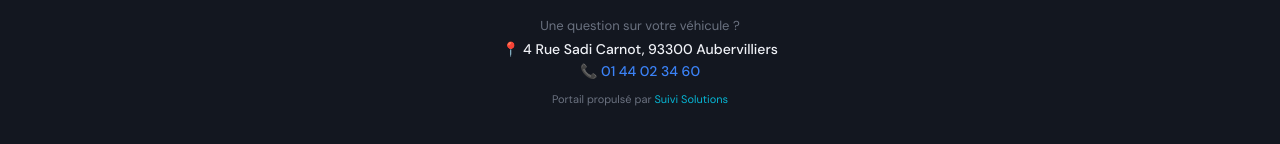
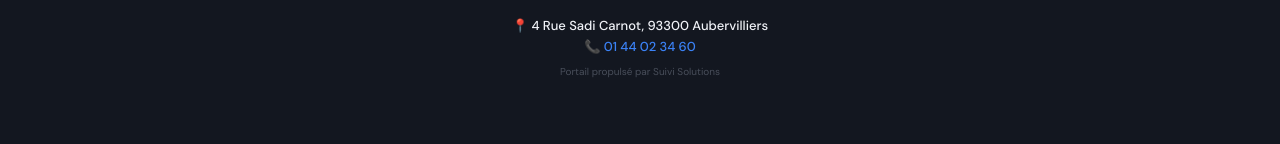
Before and after one commit to YOUNES-CLOUDIIII/DCAR-ATELIER, a website: page index.html in a window 1280 px wide. Shown: the part 620-764 px from the top of the page. Drawn offline with Linux system fonts and the light colour scheme.

Commit message:
Update index.html

```diff
--- a/index.html
+++ b/index.html
@@ -251,10 +251,9 @@ nav{display:flex;align-items:center;justify-content:space-between;padding:18px 3
         </div>
       </a>
 
-      <p style="font-size:13px;color:var(--muted);margin-bottom:6px;">Une question sur votre véhicule ?</p>
-      <p style="font-size:14px;font-weight:500;color:var(--text);margin-bottom:4px;">📍 4 Rue Sadi Carnot, 93300 Aubervilliers</p>
-      <p style="font-size:14px;font-weight:500;color:var(--accent);">📞 01 44 02 34 60</p>
-      <p style="font-size:11px;color:var(--muted);margin-top:12px;">Portail propulsé par <span style="color:#06b6d4;">Suivi Solutions</span></p>
+      <p style="font-size:13px;font-weight:500;color:var(--text);margin-bottom:4px;">📍 4 Rue Sadi Carnot, 93300 Aubervilliers</p>
+      <p style="font-size:13px;font-weight:500;color:var(--accent);">📞 01 44 02 34 60</p>
+      <p style="font-size:10px;color:var(--muted);margin-top:10px;opacity:0.6;">Portail propulsé par Suivi Solutions</p>
     </div>
   </div>
 </div>
```
